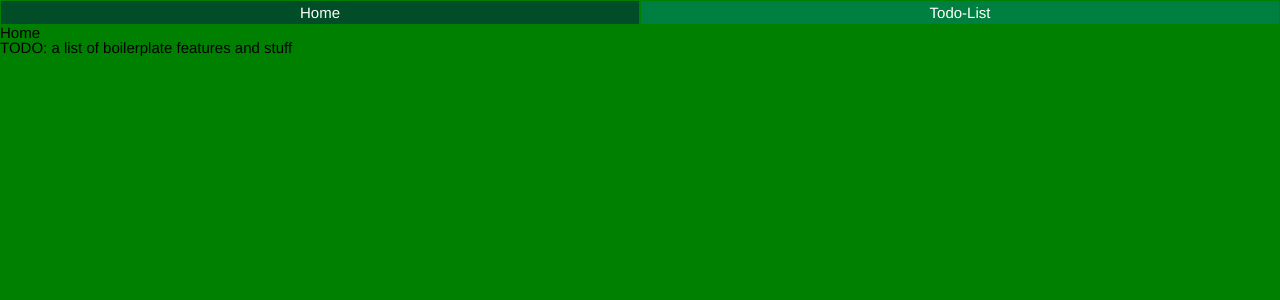
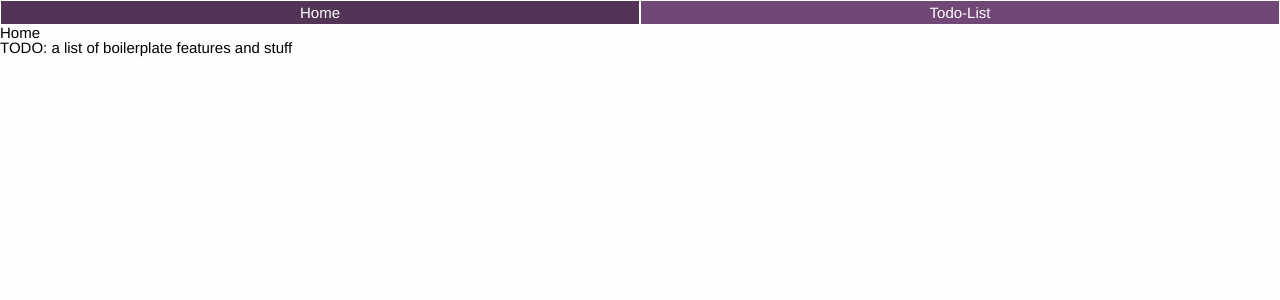
Before and after one commit to erdii/webpack-typescript-web-starter, a React app: page / in a window 1280 px wide. Shown: the top 300 px of the page. Built offline with nearby package versions, Linux system fonts and the light colour scheme; the HTML template or start-up script is replaced by a standard one.

Commit message:
small changes

```diff
--- a/src/components/todo.tsx
+++ b/src/components/todo.tsx
@@ -17,7 +17,7 @@ export class Todo extends React.Component<ITodoProps, any> {
 		return (
 			<FadeAnimation
 				{...props}
-				timeout={500}
+				timeout={250}
 			>
 				<li onClick={() => {
 					todo.done = !todo.done;
--- a/src/styles/colors.less
+++ b/src/styles/colors.less
@@ -1,4 +1,7 @@
-@color-base: green;
+@color-bg: #fefefe;
+@color-fg: contrast(@color-bg);
+
+@color-base: #5a4776;
 @color-base-hover: lighten(@color-base, 10%);
 @color-base-focus: darken(@color-base, 10%);
 @color-base-disabled: lightness(desaturate(@color-base, 100%), 30%);
--- a/src/styles/index.less
+++ b/src/styles/index.less
@@ -8,5 +8,11 @@
 html, body {
 	font-family: "Helvetica-Neue", "Helvetica", Arial, sans-serif;
 	font-size: 15px;
-	background-color: @color-base;
+	color: @color-fg;
+	background-color: @color-bg;
 }
+
+#main {
+	// dodge the nav-bar!
+	margin-top: 25px;
+}
--- a/src/styles/nav-bar.less
+++ b/src/styles/nav-bar.less
@@ -1,6 +1,11 @@
 @import "./colors.less";
 
 .nav {
+	position: fixed;
+	left: 0;
+	top: 0;
+	right: 0;
+
 	display: flex;
 	flex-direction: row;
 
@@ -17,7 +22,7 @@
 
 		color: contrast(@color-1);
 		background: @color-1;
-		transition: background-color 0.5s ease-in;
+		transition: background-color 0.25s ease-in;
 
 		&:hover {
 			background: @color-1-hover;
--- a/src/styles/todo-list.less
+++ b/src/styles/todo-list.less
@@ -4,7 +4,7 @@
 
 .fade-appear.fade-appear-active {
 	opacity: 1;
-	transition: opacity 500ms ease-in;
+	transition: opacity 250ms ease-in;
 }
 
 .fade-enter {
@@ -13,7 +13,7 @@
 
 .fade-enter.fade-enter-active {
 	opacity: 1;
-	transition: opacity 500ms ease-in;
+	transition: opacity 250ms ease-in;
 }
 
 .fade-exit {
@@ -22,5 +22,5 @@
 
 .fade-exit.fade-exit-active {
 	opacity: 0.01;
-	transition: opacity 500ms ease-in;
+	transition: opacity 250ms ease-in;
 }
```
